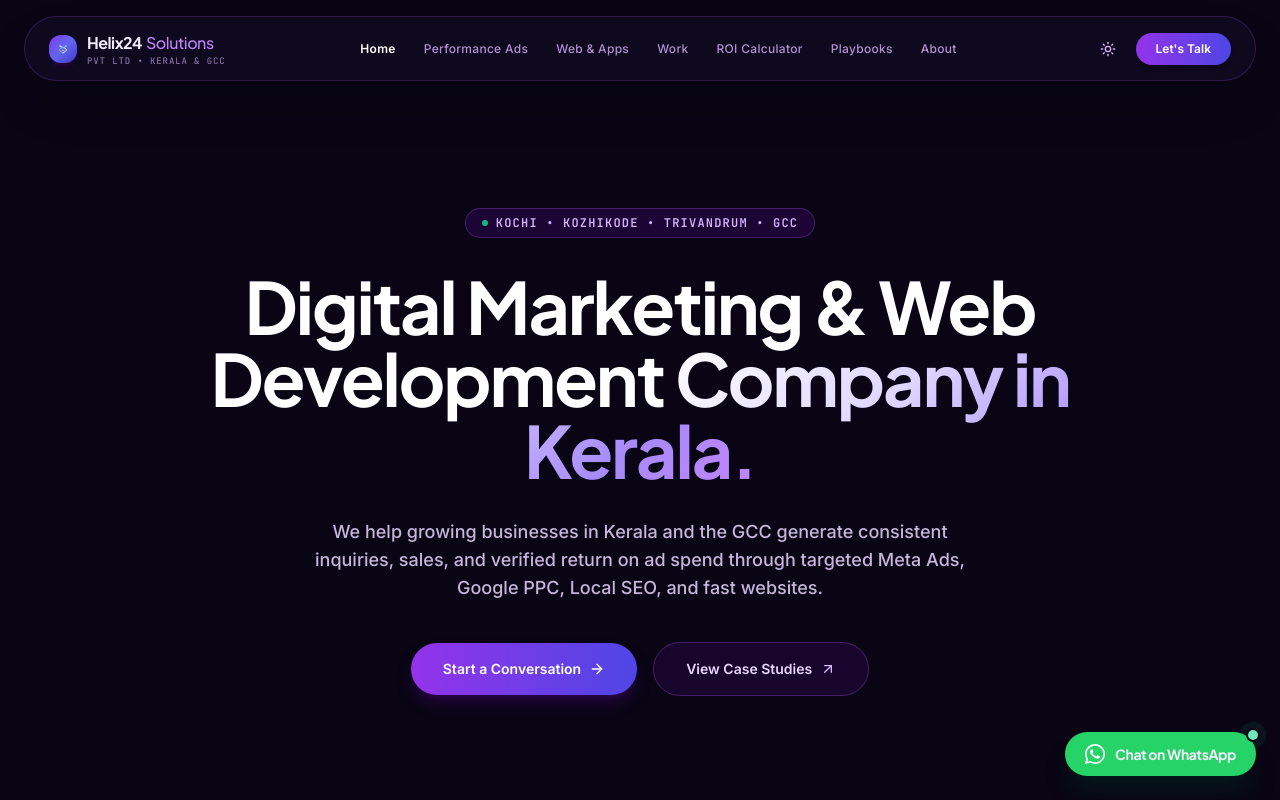
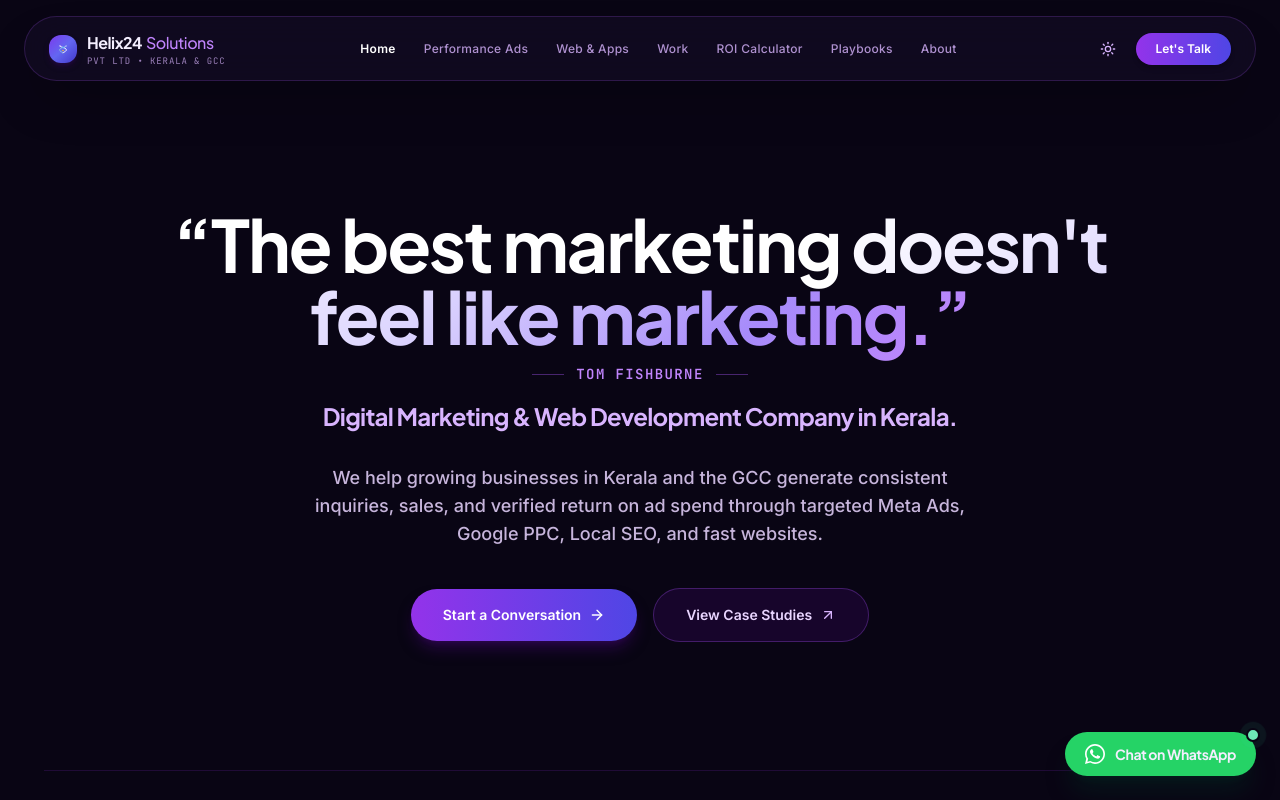
Before and after one commit to helix24dev/helix24web, a Next.js app in the folder frontend/: page / in a window 1280 px wide. Shown: the top 800 px of the page. Built offline with nearby package versions, Linux system fonts and the light colour scheme.

Commit message:
feat(hero): showcase Tom Fishburne quote as headline hook while retaining H1 SEO anchor and hiding regional pill

```diff
--- a/frontend/src/app/page.tsx
+++ b/frontend/src/app/page.tsx
@@ -108,17 +108,27 @@ export default function HomePage() {
       {/* Hero Section */}
       <section className="relative px-6 pt-16 sm:pt-24 max-w-[1240px] mx-auto text-center space-y-8">
 
-        {/* Regional Hubs Pill */}
-        <div className="inline-flex items-center gap-2 px-4 py-1.5 rounded-full border border-purple-200 dark:border-purple-500/30 bg-purple-50 dark:bg-purple-950/40 text-xs font-mono uppercase tracking-widest text-purple-900 dark:text-purple-300 font-semibold shadow-xs">
-          <span className="w-1.5 h-1.5 rounded-full bg-emerald-500"></span>
-          <span>Kochi • Kozhikode • Trivandrum • GCC</span>
+        {/* Display Headline with Tom Fishburne Hook + SEO Keyword Integration */}
+        <div className="max-w-5xl mx-auto space-y-4">
+          <h1 className="flex flex-col items-center">
+            {/* The Main Hook Visitors See */}
+            <span className="text-4xl sm:text-6xl lg:text-7xl font-extrabold tracking-tight text-slate-900 dark:text-white leading-[1.12] font-heading">
+              &ldquo;The best marketing <span className="gradient-text">doesn&apos;t feel like marketing.&rdquo;</span>
+            </span>
+
+            {/* Quote Attribution */}
+            <span className="inline-flex items-center gap-3 text-xs sm:text-sm font-mono tracking-widest text-purple-400 uppercase mt-3 mb-4">
+              <span className="w-8 h-px bg-purple-500/40"></span>
+              <span>Tom Fishburne</span>
+              <span className="w-8 h-px bg-purple-500/40"></span>
+            </span>
+
+            {/* Target Category & Kerala SEO Anchor */}
+            <span className="text-lg sm:text-2xl font-semibold text-purple-700 dark:text-purple-300 tracking-tight font-heading">
+              Digital Marketing &amp; Web Development Company in Kerala.
+            </span>
+          </h1>
         </div>
-
-        {/* Display Headline */}
-        <h1 className="text-4xl sm:text-6xl lg:text-7xl font-extrabold tracking-tight text-slate-900 dark:text-white max-w-4xl mx-auto leading-[1.1] font-heading">
-          Digital Marketing &amp; Web Development{' '}
-          <span className="gradient-text">Company in Kerala.</span>
-        </h1>
 
         {/* Subhead */}
         <p className="text-base sm:text-lg text-slate-700 dark:text-purple-200/85 font-medium max-w-2xl mx-auto leading-relaxed">
```
